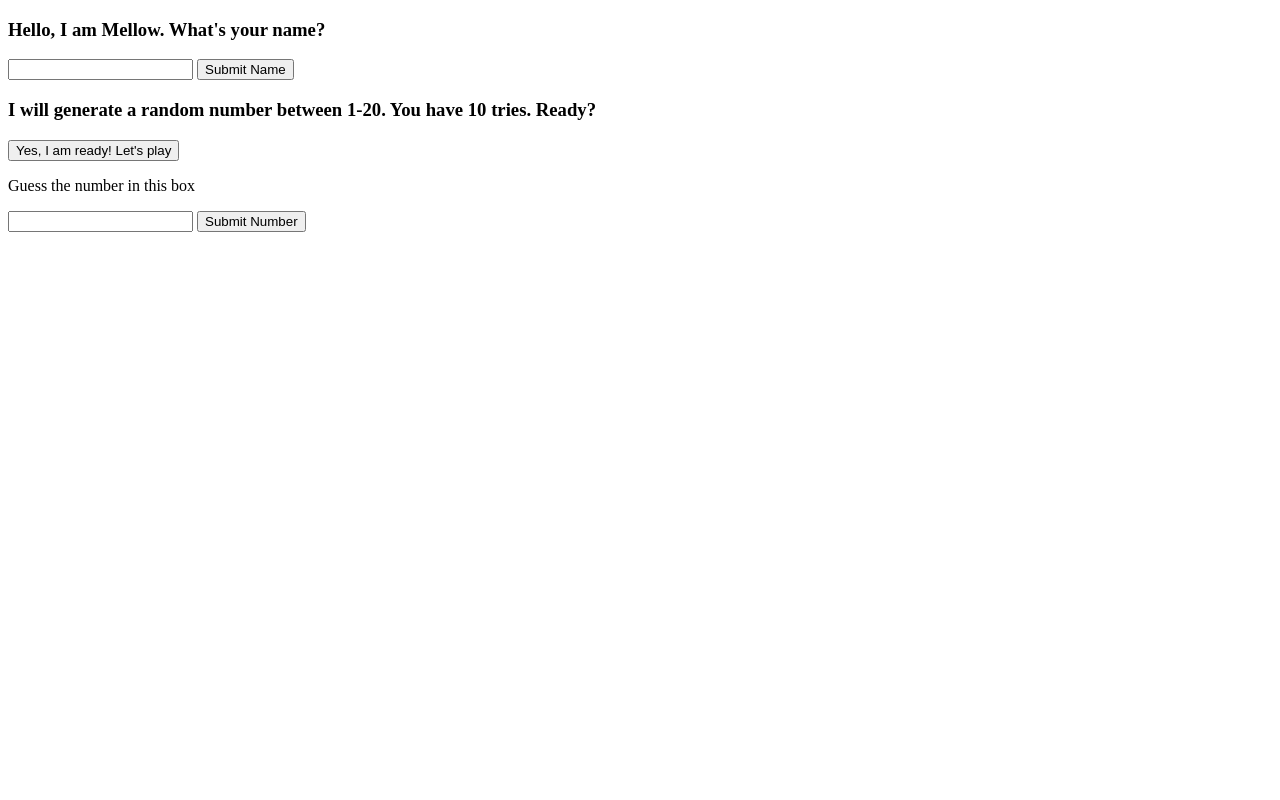
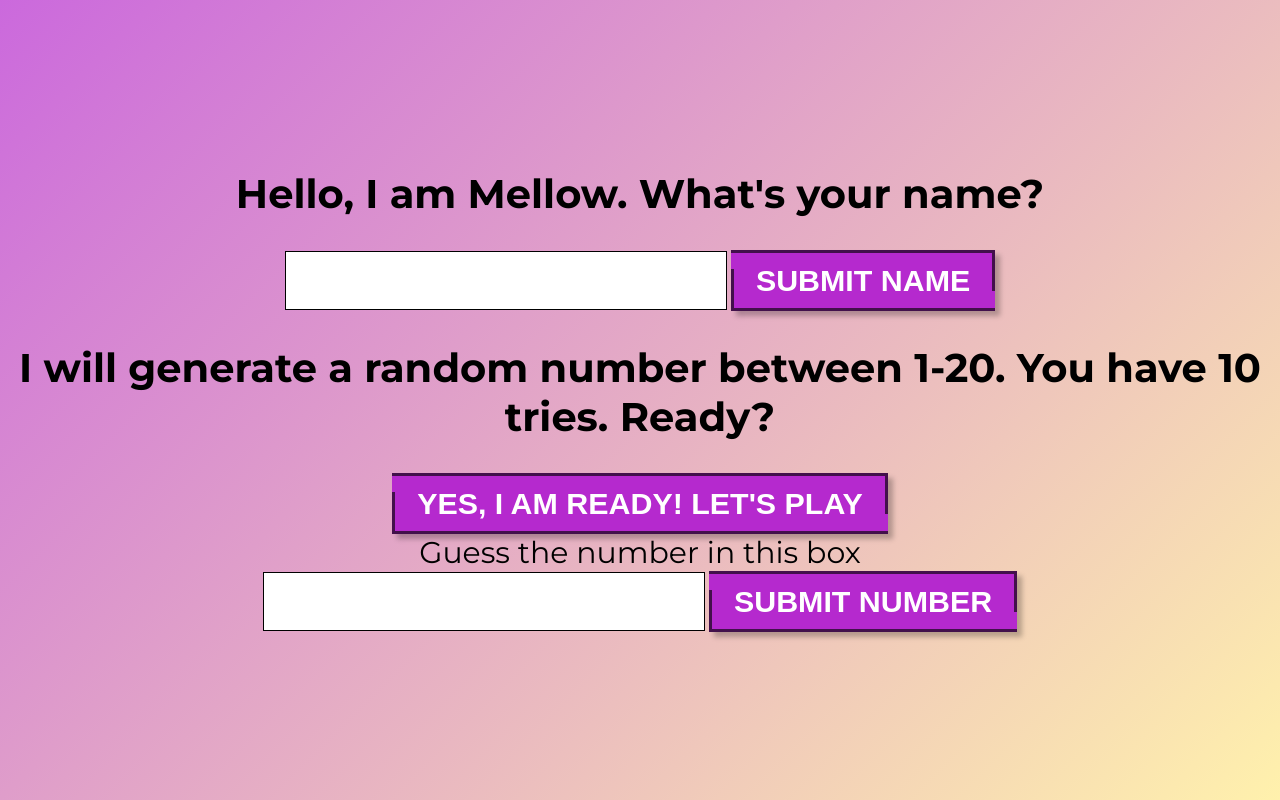
Before and after one commit to erikahendsel/GuessTheNumberGame, a plain HTML site: page index.html in a window 1280 px wide. Drawn offline with Linux system fonts and the light colour scheme.

Commit message:
More functionality + some styles added

```diff
--- a/index.html
+++ b/index.html
@@ -1,14 +1,15 @@
 <!DOCTYPE html>
 <html lang="en">
   <head>
-    <meta charset="UTF-8">
-    <meta name="viewport" content="width=device-width, initial-scale=1.0">
-    <link rel="stylesheet" href="styles/main.css">
+    <meta charset="UTF-8" />
+    <meta name="viewport" content="width=device-width, initial-scale=1.0" />
+    <link rel="stylesheet" href="styles/main.css" />
     <title>Guess the number Game</title>
   </head>
   <body>
-
-    <div>
+    <section class="gamefield">
+      <div class="__cell">
+        <div class="namefield">
           <h3>Hello, I am Mellow. What's your name?</h3>
           <input type="text" id="player_name" />
           <button onclick="getPlayerName()">Submit Name</button>
@@ -16,25 +17,42 @@
         <div>
           <h3 id="display_player_name"></h3>
         </div>
+        <div class="after_player_name">
           <div>
-        <h3>I will generate a random number between 1-20. You have 10 tries. Ready?</h3>
+            <h3>
+              I will generate a random number between 1-20. You have 10 tries.
+              Ready?
+            </h3>
           </div>
           <div>
-        <button onclick="randomNumberGenerator()">Yes, I am ready! Let's play</button>
+            <button onclick="randomNumberGenerator()">
+              Yes, I am ready! Let's play
+            </button>
           </div>
           <div>
             <p>Guess the number in this box</p>
-        <input type="text" name="getPlayerNumber" id="getPlayerNumber">
-        <button onclick="getUserNumber()">Submit Number</button>
+            <input
+              type="number"
+              min="1"
+              step="1"
+              name="getPlayerNumber"
+              id="getPlayerNumber"
+            />
+            <button id="getusernr" onclick="getUserNumber()">
+              Submit Number
+            </button>
           </div>
           <div>
             <h3 id="resultText"></h3>
           </div>
           <div>
             <p id="random_number"></p>
+
+            <p id="text_field"></p>
           </div>
-
-
+        </div>
+      </div>
+    </section>
     <script type="text/javascript" src="scripts/script.js"></script>
   </body>
 </html>
--- a/scripts/script.js
+++ b/scripts/script.js
@@ -1,9 +1,12 @@
-var x = Math.floor((Math.random() * 10) + 1); //Apperantly, the number will keep randomizing inside the function
+ //Apperantly, the number will keep randomizing inside the function
 // Because if you declare the variable within a function, it is only visible within that function.
 // Hint: https://stackoverflow.com/questions/18167823/why-does-the-math-random-keep-updating-onclick
+var savedRandomNumber;
 function randomNumberGenerator() {
+    var x = Math.floor((Math.random() * 10) + 1);
     document.getElementById("random_number").innerHTML = x;
     var parsedX = parseInt(x);
+    savedRandomNumber = parsedX;
     return parsedX;
 }
 
@@ -13,18 +16,57 @@ function getPlayerName(){
     return player_name;
 }
 
+var counter = 5; //counter has to be outside of the function. Why? Because if the variable is set inside the function, it will constantly reset to original value. Function runs everytime the button is pressed. Therefore variable also sets its value back to original
 function getUserNumber(){
     var getUserNumber = document.getElementById('getPlayerNumber').value;
     console.log(getUserNumber);
     var parsedNumber = parseInt(getUserNumber);
+    globalUserNumber = parsedNumber;
+    // return parsedNumber;
+    // document.getElementById('saved_number').innerHTML = savedRandomNumber;
 
 
-    if(parsedNumber === randomNumberGenerator()) {
+    // if(parsedNumber === savedRandomNumber) {
+    //     var s = document.getElementById("resultText").innerHTML = "You won!";
+    //     console.log(s);
+    // }
+    // else {
+    //     var d = document.getElementById("resultText").innerHTML = "Try again!";
+    //     console.log(d);
+    // }
+
+    // var globalTries = 3;
+    // var empty2;
+    // console.log("2nd empty string "+empty2);
+    if(parsedNumber !== savedRandomNumber){
+        if(counter > 1) {
+            counter -= 1;
+            document.getElementById('text_field').innerHTML = "Wrong, try again. Number of tries left " + counter;
+        }
+        else {
+            document.getElementById('text_field').innerHTML = "Sorry, no tries left :C" + counter;
+        }
+    }
+    else if(parsedNumber === savedRandomNumber && counter !== 1) {
         var s = document.getElementById("resultText").innerHTML = "You won!";
         console.log(s);
     }
-    else {
-        var d = document.getElementById("resultText").innerHTML = "Try again!";
-        console.log(d);
-    }
+    // else if(globalTries == 0) {
+    //     document.getElementById('text_field').innerHTML = "Sorry, no tries left :C";
+    // }
+
+    // else {
+    //     document.getElementById('text_field').innerHTML = "Try again";
+    // }
 }
+
+// document.getElementById("getusernr").addEventListener("click");
+
+// var maxTries = 5;
+// while(maxTries > 0) {
+//     document.getElementById("getusernr").addEventListener("click");
+//     console.log("I looped");
+//     if(globalUserNumber !== savedRandomNumber){
+//         counter -= 1;
+//     }
+// }
--- /dev/null
+++ b/styles/_general.scss
@@ -0,0 +1,33 @@
+* {
+    margin: 0;
+    padding: 0;
+}
+body {
+    box-sizing: border-box;
+    font-family: $main_font;
+    width: 100%;
+}
+p {
+    font-size: 30px;
+}
+.gamefield {
+    background: linear-gradient(135deg, rgba(181,41,206,0.7) 0%,rgba(255,235,137,0.7) 100%);
+    height: 100vh;
+
+    display: table;
+    width: 100%;
+
+    .__cell {
+        display: table-cell;
+        position: relative;
+        height: 100vh;
+        width: 100%;
+        vertical-align: middle;
+        text-align: center;
+    }
+}
+
+h3 {
+    font-size: 2.5em;
+    margin: 2rem 0;
+}
--- /dev/null
+++ b/styles/_input.scss
@@ -0,0 +1,52 @@
+input {
+    border: 1px solid black;
+    font-size: 2em;
+    padding: 10px;
+}
+
+button {
+    position: relative;
+    border: none;
+    font-size: 1.9em;
+    padding: 10px 25px;
+    background-color: #B529CE;
+    color: #fff;
+    cursor: pointer;
+    box-shadow: 5px 5px 5px 0px rgba(0,0,0,0.25);
+    text-transform: uppercase;
+    font-weight: 600;
+    border-top: 3px solid rgb(66, 16, 75);
+    border-bottom: 3px solid rgb(66, 16, 75);
+    transition: ease-in 0.2s;
+
+    &::before {
+        content: "";
+        background: rgb(66, 16, 75);
+        position: absolute;
+        bottom: 0;
+        left: 0;
+        height: 70%;
+        width: 3px;
+        transition: ease-in 0.2s;
+    }
+    &::after {
+        content: "";
+        background: rgb(66, 16, 75);
+        position: absolute;
+        top: 0;
+        right: 0;
+        height: 70%;
+        width: 3px;
+        transition: ease-in 0.2s;
+    }
+
+    &:hover {
+        box-shadow: 5px 5px 5px 0px rgba(0,0,0,0.55);
+        &::before {
+            height: 100%;
+        }
+        &::after {
+            height: 100%;
+        }
+    }
+}
--- /dev/null
+++ b/styles/_variables.mixins.scss
@@ -0,0 +1,3 @@
+@import url('https://fonts.googleapis.com/css2?family=Montserrat:ital,wght@0,400;0,700;1,600&display=swap');
+
+$main_font: 'Montserrat', sans-serif;
--- a/styles/main.scss
+++ b/styles/main.scss
@@ -0,0 +1,4 @@
+@import './variables.mixins';
+@import './general';
+@import './player.name';
+@import './input';
```
Also changed, not shown: styles/_player.name.scss (added), styles/main.css, 1 other file. Lines whose indentation alone changed are shown as unchanged.
